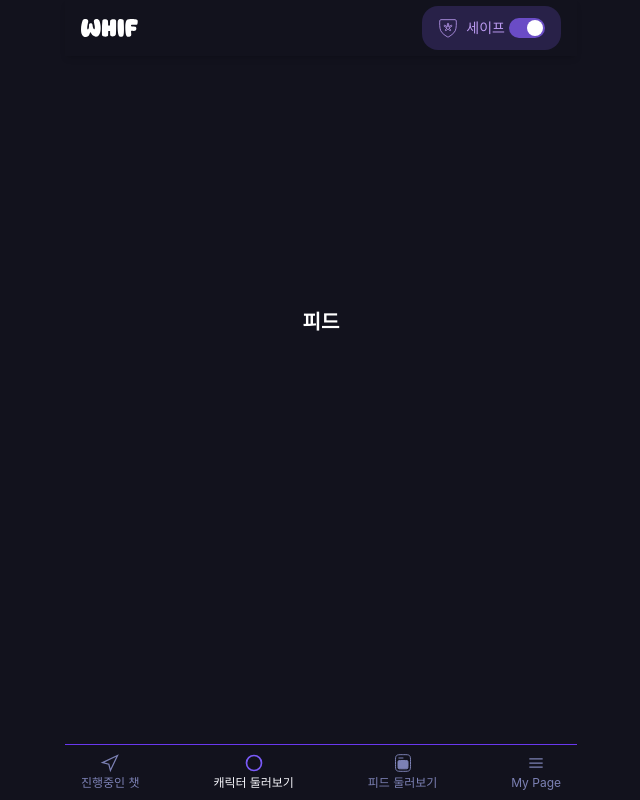
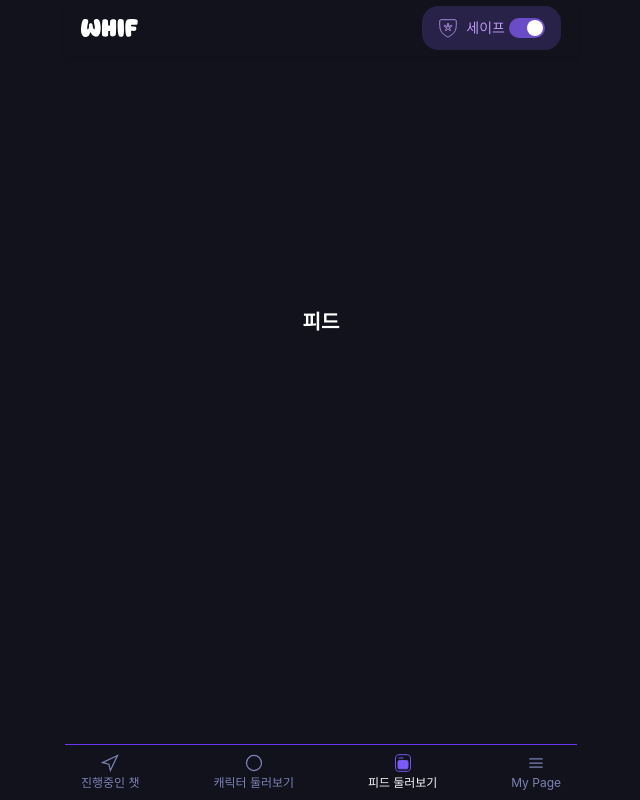
Before and after one commit to irenee-14/This-is-the-first-lesson, a React (Vite) app in the folder frontend/: page /feed in a window 1280 px wide. Shown: the whole page, without its empty margins (319-959 px from the left). Built offline with nearby package versions, Linux system fonts and the light colour scheme; a web font is replaced by a local one.

Commit message:
fix: bottomNav 생상 변하지 않는 문제 해결 - useLocation 훅 추가: 현재 경로를 확인 - useEffect 추가

```diff
--- a/frontend/src/components/layout/BottomNav.tsx
+++ b/frontend/src/components/layout/BottomNav.tsx
@@ -1,5 +1,5 @@
-import { useState } from "react";
-import { useNavigate } from "react-router-dom";
+import { useState, useEffect } from "react";
+import { useNavigate, useLocation } from "react-router-dom";
 import { cn } from "@/lib/utils";
 
 import { ReactComponent as NavigationIcon } from "@/assets/icons/Navigation.svg";
@@ -17,6 +17,7 @@ const navItems = [
 export default function BottomNav() {
   const [selected, setSelected] = useState("characters");
   const navigate = useNavigate();
+  const location = useLocation();
 
   const handleNavClick = (key: string) => {
     setSelected(key);
@@ -37,6 +38,20 @@ export default function BottomNav() {
         break;
     }
   };
+
+  // 현재 경로에 따라 활성화된 탭 설정
+  useEffect(() => {
+    const pathname = location.pathname;
+    if (pathname.startsWith("/chats") || pathname.startsWith("/chat/")) {
+      setSelected("chat");
+    } else if (pathname.startsWith("/characters")) {
+      setSelected("characters");
+    } else if (pathname.startsWith("/feed")) {
+      setSelected("feed");
+    } else if (pathname.startsWith("/mypage")) {
+      setSelected("mypage");
+    }
+  }, [location.pathname]);
 
   return (
     <nav
```
